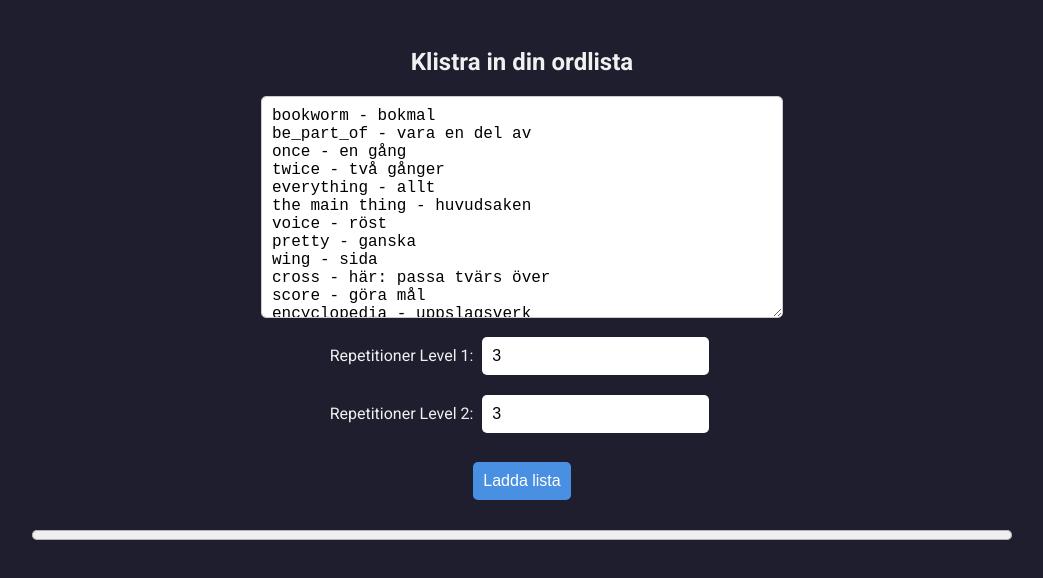
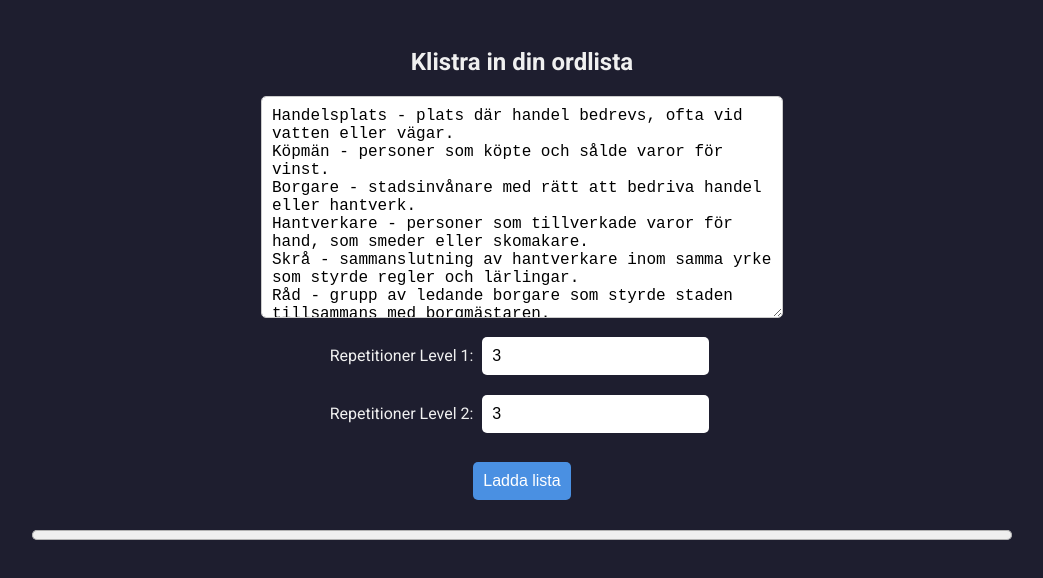
Before and after one commit to b4garn/ordspelet, a plain HTML site: page index.html in a window 1280 px wide. Shown: the whole page, without its empty margins (118-1161 px from the left). Drawn offline with nearby package versions, Linux system fonts and the light colour scheme.

Commit message:
Update index.html

```diff
--- a/index.html
+++ b/index.html
@@ -82,18 +82,23 @@
   <div id="inputSection">
     <h2>Klistra in din ordlista</h2>
     <textarea id="inputData">
-bookworm - bokmal
-be_part_of - vara en del av
-once - en gång
-twice - två gånger
-everything - allt
-the main thing - huvudsaken
-voice - röst
-pretty - ganska
-wing - sida
-cross - här: passa tvärs över
-score - göra mål
-encyclopedia - uppslagsverk
+Handelsplats - plats där handel bedrevs, ofta vid vatten eller vägar.
+Köpmän - personer som köpte och sålde varor för vinst.
+Borgare - stadsinvånare med rätt att bedriva handel eller hantverk.
+Hantverkare - personer som tillverkade varor för hand, som smeder eller skomakare.
+Skrå - sammanslutning av hantverkare inom samma yrke som styrde regler och lärlingar.
+Råd - grupp av ledande borgare som styrde staden tillsammans med borgmästaren.
+Biskop - ledare för kyrkan inom ett stift.
+Stift - kyrkligt område som leds av en biskop.
+Domkyrka - huvudkyrkan i ett stift, där biskopen har sitt säte.
+Universitet - högre utbildningsplats för studier och forskning.
+Hansan - handelsförbund mellan städer runt Östersjön under medeltiden.
+Kalmarunionen - union mellan Danmark, Norge och Sverige under en gemensam kung (1397–1523).
+Bergsmän - bönder som ägde och drev järnbruk i bergslagen.
+Fogde - kungens representant som samlade in skatt och höll ordning.
+Uppror - väpnat motstånd mot makthavare eller orättvisor.
+Yrkessoldater - soldater som hade krig som sitt yrke.
+Rikshövitsman - hög befälhavare för rikets försvar, ofta kungens ställföreträdare i krig.
     </textarea>
     <label>
       Repetitioner Level 1:
```
